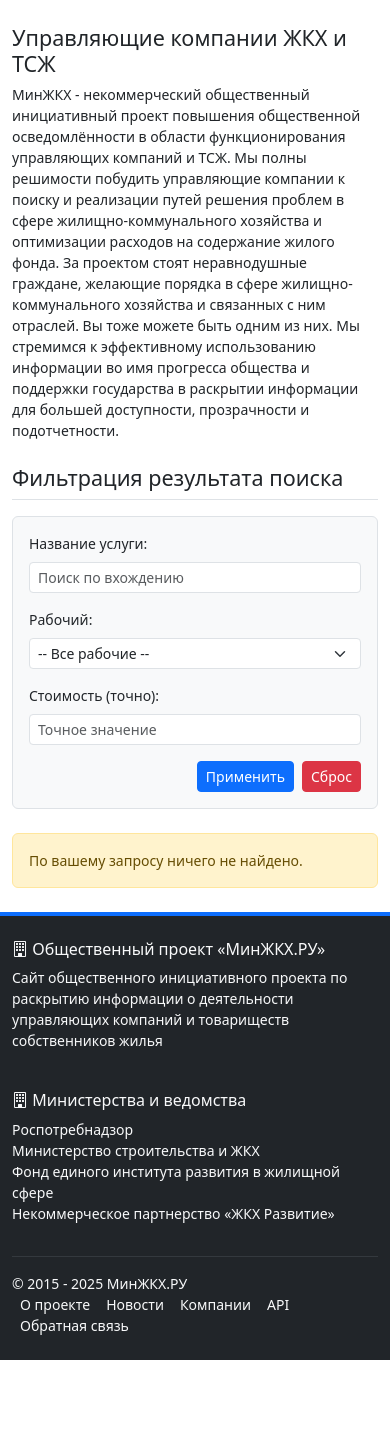
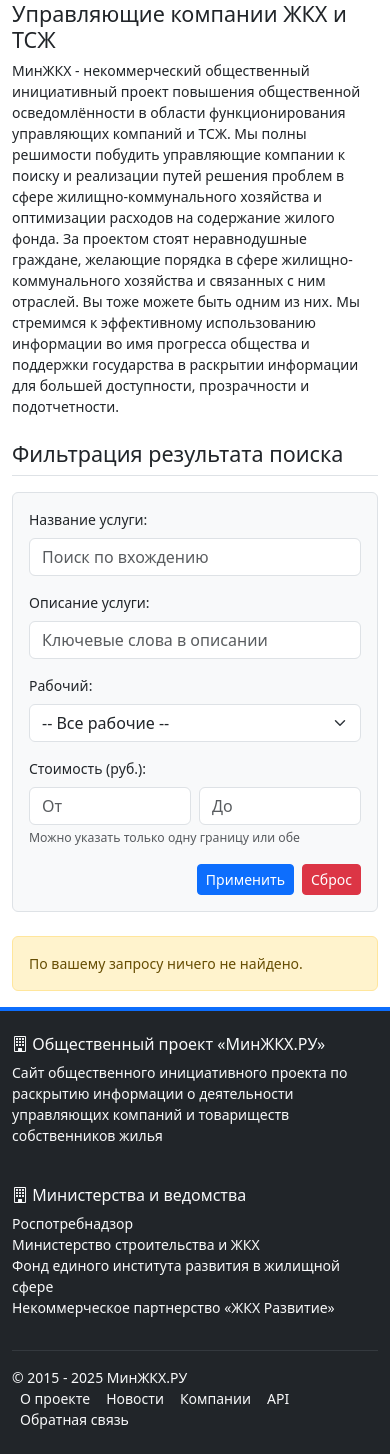
Before and after one commit to serenkovdmitrij74/WebServiceLab, a PHP site: page /services.php in a window 390 px wide. Shown: the part 57-1511 px from the top of the page. Before the commit the page ends 1417 px from the top, so only its background shows below. Run offline with PHP 8.4, Linux system fonts and the light colour scheme; data that the repository does not hold is empty.

Commit message:
Update services.php

```diff
--- a/LR2/services.php
+++ b/LR2/services.php
@@ -1,8 +1,4 @@
 <?php
-
-// services.php - подключаем логику
-
-// Обязательно убедитесь, что logic.php лежит в той же папке!
 
 require_once 'logic.php';
 
@@ -11,299 +7,158 @@ require_once 'logic.php';
 <!doctype html>
 
 <html lang="ru">
-
   <head>
-
     <meta charset="utf-8">
-
     <meta name="viewport" content="width=device-width, initial-scale=1">
-
     <title>Каталог услуг УК «Жэк» - ЛР2</title>
-
     <link rel="stylesheet" href="https://cdn.jsdelivr.net/npm/bootstrap-icons@1.11.0/font/bootstrap-icons.css">
-
     <link href="https://cdn.jsdelivr.net/npm/bootstrap@5.3.8/dist/css/bootstrap.min.css" rel="stylesheet" integrity="sha384-sRIl4kxILFvY47J16cr9ZwB07vP4J8+LH7qKQnuqkuIAvNWLzeN8tE5YBujZqJLB" crossorigin="anonymous">
-
     <link rel="stylesheet" href="https://cdnjs.cloudflare.com/ajax/libs/font-awesome/5.15.4/css/all.min.css">
-
     <link rel="stylesheet" href="style.css">
-
-    <style>
-
-        /* Стили для картинки, так как это требование ЛР (фиксированная ширина) */
-
-        .service-img {
-
-            width: 100px; /* Уменьшаем для компактности в таблице */
-
-            height: auto;
-
-            object-fit: cover;
-
-        }
-
-    </style>
-
+    <style>.service-img {width: 100px;height: auto;object-fit: cover;}</style>
   </head>
 
   <body class="small">
-
     <header>
-
       <nav class="navbar navbar-expand-lg bg-white">
-
         <div class="container">
-
           <a class="navbar-brand">
-
             <img src="./inc/images/favicon-32x32.png" alt="logo"> минжкх
-
           </a>
-
           <button class="navbar-toggler" type="button" data-bs-toggle="collapse" data-bs-target="#navbarNav">
-
             <span class="navbar-toggler-icon"></span>
-
           </button>
-
           <div class="collapse navbar-collapse" id="navbarNav">
-
             <ul class="navbar-nav me-auto">
-
               <li class="nav-item dropdown">
-
-                <a class="nav-link dropdown-toggle" href="#" id="navbarDropdown" role="button" data-bs-toggle="dropdown">
-
-                  Компании
-
-                </a>
-
+                <a class="nav-link dropdown-toggle" href="#" id="navbarDropdown" role="button" data-bs-toggle="dropdown">Компании</a>
                 <ul class="dropdown-menu">
-
                   <li><a class="dropdown-item" href="#">По регионам</a></li>
-
                   <li><a class="dropdown-item" href="#">По городам</a></li>
-
                 </ul>
-
               </li>
-
-              <li class="nav-item">
-
-                <a class="nav-link" href="#">Жилой фонд</a>
-
-              </li>
-
-              <li class="nav-item">
-
-                <a class="nav-link" href="#">Новости</a>
-
-              </li>
-
-              <li class="nav-item">
-
-                <a class="nav-link" href="#">API</a>
-
-              </li>
-
-              <li class="nav-item">
-
-                <a class="nav-link" href="#">О проекте</a>
-
-              </li>
-
+              <li class="nav-item"><a class="nav-link" href="#">Жилой фонд</a></li>
+              <li class="nav-item"><a class="nav-link" href="#">Новости</a></li>
+              <li class="nav-item"><a class="nav-link" href="#">API</a></li>
+              <li class="nav-item"><a class="nav-link" href="#">О проекте</a></li>
             </ul>
 
             <div class="d-flex">
-
               <a class="btn btn-outline-primary" href="#">
-
                 <i class="bi bi-search"></i>
-
               </a>
-
             </div>
-
           </div>
-
         </div>
-
       </nav>
-
-
-
-
+    </header>
 
     <main class="main">
-
-      <div class="container my-4">
-
-
+      <div class="container">
 
         <div class="col">
-
           <h4>Управляющие компании ЖКХ и ТСЖ</h4>
-
           <p>МинЖКХ - некоммерческий общественный инициативный проект повышения общественной осведомлённости в области функционирования управляющих компаний и ТСЖ. Мы полны решимости побудить управляющие компании к поиску и реализации путей решения проблем в сфере жилищно-коммунального хозяйства и оптимизации расходов на содержание жилого фонда. За проектом стоят неравнодушные граждане, желающие порядка в сфере жилищно-коммунального хозяйства и связанных с ним отраслей. Вы тоже можете быть одним из них. Мы стремимся к эффективному использованию информации во имя прогресса общества и поддержки государства в раскрытии информации для большей доступности, прозрачности и подотчетности.</p>
-
         </div>
-
         <h4 class="card-title mt-4 mb-3 pb-2 border-bottom">Фильтрация результата поиска</h4>
 
+        <div class="p-3 mb-4 border rounded bg-light">
+  <form action="services.php" method="GET">
 
+    <div class="mb-3">
+      <label for="filter_name" class="form-label">Название услуги:</label>
+      <input type="text" class="form-control" name="filter_name"
+             value="<?= htmlspecialchars($_GET['filter_name'] ?? '') ?>"
+             placeholder="Поиск по вхождению">
+    </div>
 
-        <div class="p-3 mb-4 border rounded bg-light">
+    <div class="mb-3">
+      <label for="filter_description" class="form-label">Описание услуги:</label>
+      <input type="text" class="form-control" name="filter_description"
+             value="<?= htmlspecialchars($_GET['filter_description'] ?? '') ?>"
+             placeholder="Ключевые слова в описании">
+    </div>
 
-          <form action="services.php" method="GET" class="row g-3 align-items-end">
+    <div class="mb-3">
+      <label for="filter_worker" class="form-label">Рабочий:</label>
+      <select class="form-select" name="filter_worker">
+        <option value="">-- Все рабочие --</option>
+        <?php foreach ($workersList as $worker): ?>
+          <option value="<?= $worker['id'] ?>"
+            <?php
+              if (isset($_GET['filter_worker']) && $_GET['filter_worker'] == $worker['id']) {
+                echo 'selected';
+              }
+            ?>>
+            <?= htmlspecialchars($worker['name']) ?>
+          </option>
+        <?php endforeach; ?>
+      </select>
+    </div>
 
-            <div class="col-md-4">
+    <div class="mb-3">
+      <label class="form-label">Стоимость (руб.):</label>
+      <div class="row g-2">
+        <div class="col">
+          <input type="number" class="form-control" name="filter_cost_min"
+                 value="<?= htmlspecialchars($_GET['filter_cost_min'] ?? '') ?>"
+                 placeholder="От" min="0">
+        </div>
+        <div class="col">
+          <input type="number" class="form-control" name="filter_cost_max"
+                 value="<?= htmlspecialchars($_GET['filter_cost_max'] ?? '') ?>"
+                 placeholder="До" min="0">
+        </div>
+      </div>
+      <div class="form-text mt-1">
+        Можно указать только одну границу или обе
+      </div>
+    </div>
 
-              <label for="filter_name" class="form-label">Название услуги:</label>
-
-              <input type="text" class="form-control form-control-sm" name="filter_name"
-
-                     value="<?= htmlspecialchars($_GET['filter_name'] ?? '') ?>"
-
-                     placeholder="Поиск по вхождению">
-
-            </div>
-
-
-
-            <div class="col-md-3">
-
-              <label for="filter_worker" class="form-label">Рабочий:</label>
-
-              <select class="form-select form-select-sm" name="filter_worker">
-
-                <option value="">-- Все рабочие --</option>
-
-                <?php foreach ($workersList as $worker): ?>
-
-                  <option value="<?= $worker['id'] ?>"
-
-                    <?php
-
-                        // Сохранение примененного фильтра
-
-                        if (isset($_GET['filter_worker']) && $_GET['filter_worker'] == $worker['id']) {
-
-                            echo 'selected';
-
-                        }
-
-                    ?>>
-
-                    <?= htmlspecialchars($worker['name']) ?>
-
-                  </option>
-
-                <?php endforeach; ?>
-
-              </select>
-
-            </div>
-
-
-
-            <div class="col-md-3">
-
-              <label for="filter_cost" class="form-label">Стоимость (точно):</label>
-
-              <input type="number" class="form-control form-control-sm" name="filter_cost"
-
-                     value="<?= htmlspecialchars($_GET['filter_cost'] ?? '') ?>"
-
-                     placeholder="Точное значение">
-
-            </div>
-
-
-
-            <div class="col-md-2 d-flex justify-content-end">
-
-              <button type="submit" class="btn btn-primary btn-sm me-2">Применить</button>
-
-              <a href="services.php" class="btn btn-danger btn-sm">Сброс</a>
-
-            </div>
-
-          </form>
-
-        </div>
-
-
+    <div class="d-flex justify-content-end">
+      <button type="submit" class="btn btn-primary btn-sm me-2">Применить</button>
+      <a href="services.php" class="btn btn-danger btn-sm">Сброс</a>
+    </div>
+  </form>
+</div>
 
         <?php if (count($services) > 0): ?>
-
-          <table class="table table-striped table-hover table-bordered table-sm">
-
+          <table class="table table-bordered ">
             <thead class="table-success">
-
               <tr>
-
                 <th>Фото</th>
-
                 <th>Название услуги</th>
-
                 <th>Кто выполняет (Рабочий)</th>
-
                 <th>Описание</th>
-
                 <th>Стоимость (руб.)</th>
-
               </tr>
-
             </thead>
-
             <tbody>
 
               <?php foreach ($services as $row): ?>
-
                 <tr>
-
                   <td>
-
                     <?php $img = 'images/' . htmlspecialchars($row['img_path']); ?>
-
                     <img src="<?= $img ?>" alt="Фото услуги" class="service-img">
-
                   </td>
-
                   <td><?= htmlspecialchars($row['name']) ?></td>
-
                   <td><?= htmlspecialchars($row['worker_name']) ?></td>
-
                   <td><?= htmlspecialchars($row['description']) ?></td>
-
                   <td><?= htmlspecialchars($row['cost']) ?></td>
-
                 </tr>
-
               <?php endforeach; ?>
-
             </tbody>
-
           </table>
 
         <?php else: ?>
-
           <div class="alert alert-warning" role="alert">
-
             По вашему запросу ничего не найдено.
-
           </div>
-
         <?php endif; ?>
 
     </main>
-</body>
 
-
-
-
-
-     <footer class="footer bg-dark text-light py-4 border-top border-4 border-primary">
+    <footer class="footer bg-dark text-light py-4 border-top border-4 border-primary">
         <div class="container">
             <div class="row">
                 <div class="col-md-6 mb-4">
@@ -337,10 +192,7 @@ require_once 'logic.php';
             </div>
         </div>
     </footer>
+</body>
 
-
-
-
-  <script src="https://cdn.jsdelivr.net/npm/bootstrap@5.3.0-alpha1/dist/js/bootstrap.bundle.min.js"></script>
-
+<script src="https://cdn.jsdelivr.net/npm/bootstrap@5.3.0-alpha1/dist/js/bootstrap.bundle.min.js"></script>
 </html>
```
